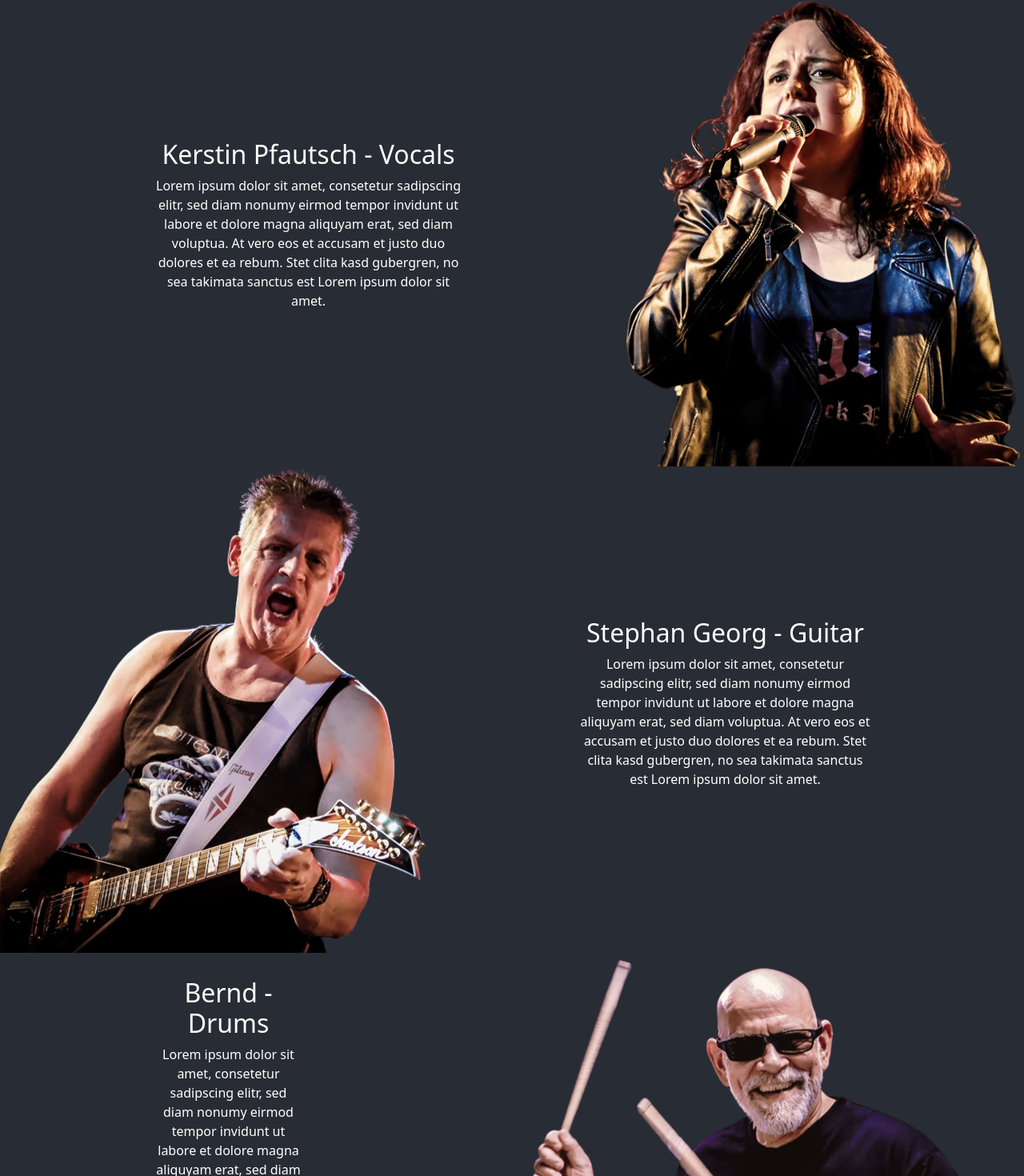
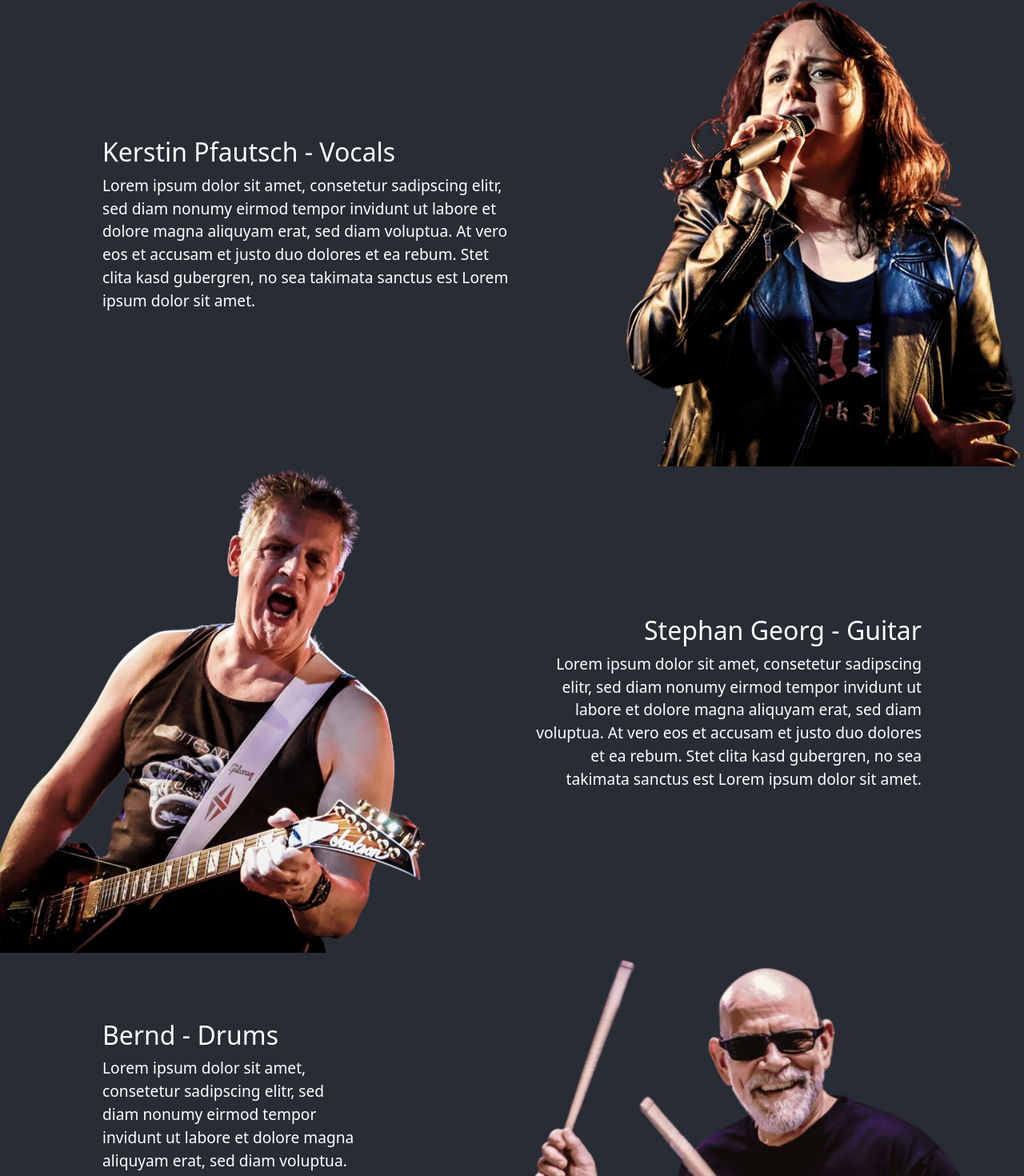
Before and after one commit to M1roel/tight-rock, a React (Create React App) app: page /about in a window 1280 px wide. Shown: the part 150-1620 px from the top of the page at 80% size. Built offline with nearby package versions, Linux system fonts and the light colour scheme.

Commit message:
About - Texte fliegen jetzt ein

```diff
--- a/src/components/About.js
+++ b/src/components/About.js
@@ -9,6 +9,9 @@ function About() {
     // Nach dem Rendern das Bild von Kerstin animieren
     const kerstinImage = document.querySelector('.About-kerstin img');
     kerstinImage.classList.add('animate-from-right');
+
+    const kerstinAbout = document.querySelector('.beschreibung_links_kerstin');
+    kerstinAbout.classList.add('animate-from-left');
 
     // Scroll-Handler hinzufügen
     window.addEventListener('scroll', handleScroll);
@@ -35,13 +38,30 @@ function About() {
         element.classList.add('animate-from-left');
       }
     });
+
+    const beschreibungLinksElements = document.querySelectorAll('.beschreibung_links');
+    beschreibungLinksElements.forEach((element) => {
+      const elementPosition = element.getBoundingClientRect().top + (element.offsetHeight / 2);
+      if (elementPosition < window.innerHeight && elementPosition > 0) {
+        element.classList.add('animate-from-left');
+      }
+    });
+
+    const beschreibungRechtsElements = document.querySelectorAll('.beschreibung_rechts');
+    beschreibungRechtsElements.forEach((element) => {
+      const elementPosition = element.getBoundingClientRect().top + (element.offsetHeight / 2);
+      if (elementPosition < window.innerHeight && elementPosition > 0) {
+        element.classList.add('animate-from-right');
+      }
+    });
+
   };
 
   return (
     <div className="About-main">
       <div className="About-kerstin">
         <img src="/images/about-kerstin.png" alt="saengerin tight kerstin"></img>
-        <div className="beschreibung_links">
+        <div className="beschreibung_links_kerstin">
           <h2>Kerstin Pfautsch - Vocals</h2>
           <p>
             Lorem ipsum dolor sit amet, consetetur sadipscing elitr, sed diam
--- a/src/styles/About.css
+++ b/src/styles/About.css
@@ -6,16 +6,10 @@
 
   .About-kerstin img {
     order: 2;
+    width: 100%;
+    height: auto;
     transform: translateX(100%);
     transition: transform 1s;
-  }
-
-  .beschreibung_links {
-    order: 1;
-    margin-top: auto;
-    margin-bottom: auto;
-    padding-left: 15%;
-    padding-right: 15%;
   }
 
 /* Stephan CSS */
@@ -26,16 +20,10 @@
 
   .About-stephan img {
     order: 1;
+    width: 100%;
+    height: auto;
     transform: translateX(-100%);
     transition: transform 1s;
-  }
-
-  .beschreibung_rechts {
-    order: 2;
-    margin-top: auto;
-    margin-bottom: auto;
-    padding-left: 15%;
-    padding-right: 15%;
   }
 
 /* Bernd CSS */
@@ -46,14 +34,10 @@
 
   .About-bernd img {
     order: 2;
+    width: 55%;
+    height: auto;
     transform: translateX(100%);
     transition: transform 1s;
-  }
-
-  .beschreibung_links {
-    order: 1;
-    margin-top: auto;
-    margin-bottom: auto;
   }
 
 /* Joerg CSS */
@@ -64,14 +48,10 @@
 
   .About-joerg img {
     order: 1;
+    width: 100%;
+    height: auto;
     transform: translateX(-100%);
     transition: transform 1s;
-  }
-
-  .beschreibung_rechts {
-    order: 2;
-    margin-top: auto;
-    margin-bottom: auto;
   }
 
 /* Matthias CSS */
@@ -82,15 +62,45 @@
 
   .About-matthias img {
     order: 2;
+    width: 100%;
+    height: auto;
     transform: translateX(100%);
     transition: transform 1s;
   }
 
+  /* Texte */
+
+  .beschreibung_links_kerstin {
+    order: 1;
+    font-size: 1.2rem;
+    margin-top: auto;
+    margin-bottom: auto;
+    padding-left: 10%;
+    padding-right: 10%;
+    text-align: left;
+  }
+
   .beschreibung_links {
     order: 1;
+    font-size: 1.2rem;
     margin-top: auto;
     margin-bottom: auto;
+    padding-left: 10%;
+    padding-right: 10%;
+    text-align: left;
   }
+
+  .beschreibung_rechts {
+    order: 2;
+    font-size: 1.2rem;
+    margin-top: auto;
+    margin-bottom: auto;
+    padding-left: 10%;
+    padding-right: 10%;
+    text-align: right;
+  }
+
+  /* Animationen */
 
   .animate-from-right {
     opacity: 1;
```
